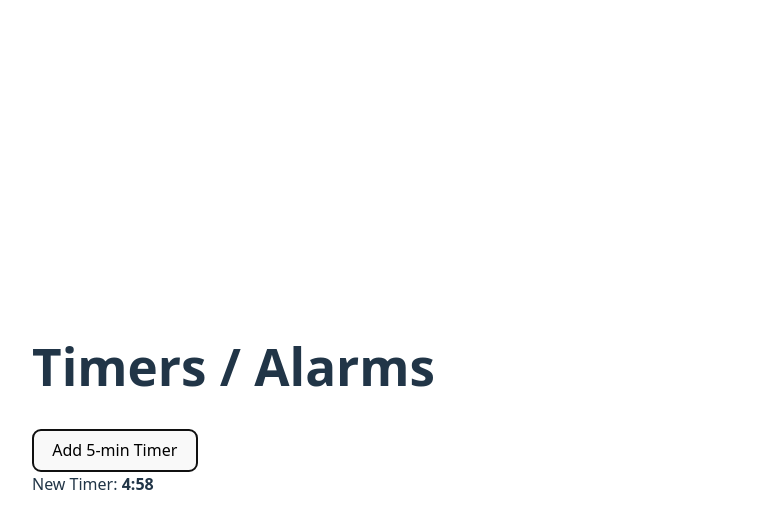
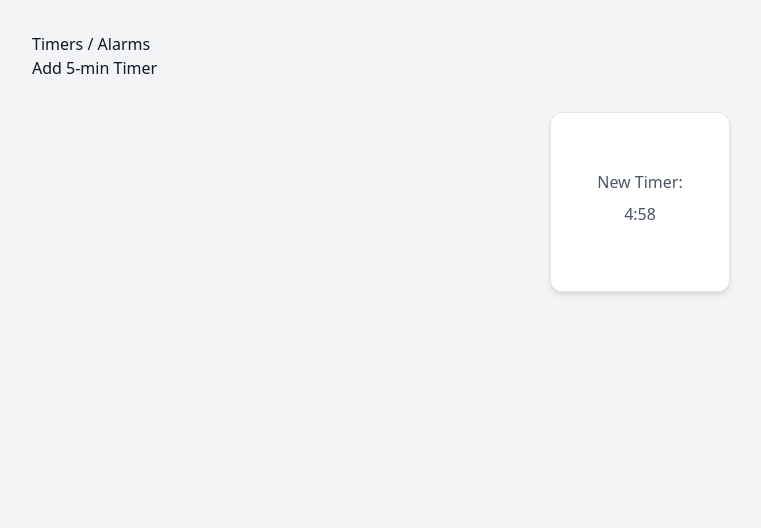
Before and after one commit to haiiro2gou/multiple-timer, a React (Vite) app: page / in a window 1280 px wide. Both pictures are taken after a click on the button "Add 5-min Timer". Shown: the top 528 px of the page, without its empty margins (0-761 px from the left). Built offline with nearby package versions, Linux system fonts and the light colour scheme.

Commit message:
refactor: apply tailwind css style

```diff
--- a/eslint.config.js
+++ b/eslint.config.js
@@ -6,7 +6,7 @@ import { globalIgnores } from "eslint/config";
 import { essentials, node, typescript, react } from "@haiiro2gou/eslint-config";
 
 export default tseslint.config([
-    globalIgnores(["dist", "vite.config.ts"]),
+    globalIgnores(["dist", "vite.config.ts", "tailwind.config.ts"]),
     ...essentials,
     ...node,
     ...typescript,
--- /dev/null
+++ b/postcss.config.js
@@ -0,0 +1,9 @@
+import tailwindcss from "@tailwindcss/postcss";
+import autoprefixer from "autoprefixer";
+
+export default {
+    plugins: [
+        tailwindcss,
+        autoprefixer,
+    ],
+};
--- a/src/App.css
+++ b/src/App.css
@@ -4,39 +4,3 @@
     padding: 2rem;
     text-align: center;
 }
-
-.logo {
-    height: 6em;
-    padding: 1.5em;
-    will-change: filter;
-    transition: filter 300ms;
-}
-.logo:hover {
-    filter: drop-shadow(0 0 2em #646cffaa);
-}
-.logo.react:hover {
-    filter: drop-shadow(0 0 2em #61dafbaa);
-}
-
-@keyframes logo-spin {
-    from {
-        transform: rotate(0deg);
-    }
-    to {
-        transform: rotate(360deg);
-    }
-}
-
-@media (prefers-reduced-motion: no-preference) {
-    a:nth-of-type(2) .logo {
-        animation: logo-spin infinite 20s linear;
-    }
-}
-
-.card {
-    padding: 2em;
-}
-
-.read-the-docs {
-    color: #888;
-}
--- a/src/features/timer/components/item.tsx
+++ b/src/features/timer/components/item.tsx
@@ -33,10 +33,13 @@ export const TimerItem = ({ timer, currentTime }: TimerItemProps) => {
         return formatTimer(remainingTime);
     };
 
+    const isFinished = timer.status === "finished";
+    const cardClassName = `timer-item ${isFinished ? "finished" : ""}`;
+
     return (
-        <div>
-            <span>{timer.name}: </span>
-            <strong>{getDisplayTime()}</strong>
-        </div>
+        <li className={cardClassName}>
+            <span className="timer-name">{timer.name}: </span>
+            <strong className="timer-name">{getDisplayTime()}</strong>
+        </li>
     );
 };
--- a/src/features/timer/components/list.tsx
+++ b/src/features/timer/components/list.tsx
@@ -1,5 +1,6 @@
 import * as React from "react";
 
+import "../style.css";
 import { type TimerData } from "../types.ts";
 import { TimerItem } from "./item.tsx";
 
@@ -13,7 +14,7 @@ export const TimerList = ({ timers, currentTime }: TimerListProps) => {
     if (timers.length === 0) return <div>No timers available.</div>;
 
     return (
-        <div>
+        <ul className="timer-list">
             {timers.map(elem => (
                 <TimerItem
                     key={elem.id}
@@ -21,6 +22,6 @@ export const TimerList = ({ timers, currentTime }: TimerListProps) => {
                     currentTime={currentTime}
                 ></TimerItem>
             ))}
-        </div>
+        </ul>
     );
 };
--- /dev/null
+++ b/src/features/timer/style.css
@@ -0,0 +1,49 @@
+.timer-list {
+    display: flex;
+    flex-wrap: wrap;
+    justify-content: center;
+    gap: 1.5rem;
+    list-style: none;
+    padding: 0;
+    margin-top: 2rem;
+}
+
+.timer-item {
+    background-color: #ffffff;
+    border: 1px solid #e5e7eb;
+    border-radius: 0.75rem;
+    box-shadow: 0 4px 6px -1px rgb(0 0 0 / 0.1), 0 2px 4px -2px rgb(0 0 0 / 0.1);
+    width: 180px;
+    height: 180px;
+    padding: 1.5rem;
+    display: flex;
+    flex-direction: column;
+    justify-content: center;
+    align-items: center;
+    text-align: center;
+    transition: transform 0.2s ease-in-out, box-shadow 0.2s ease-in-out;
+}
+
+.timer-item:hover {
+    transform: translateY(-5px);
+    box-shadow: 0 10px 15px -3px rgb(0 0 0 / 0.1), 0 4px 6px -4px rgb(0 0 0 / 0.1);
+}
+
+.timer-item .timer-name {
+    font-size: 1rem;
+    color: #4b5563;
+    margin-bottom: 0.5rem;
+    font-weight: 500;
+}
+
+.timer-item .timer-time {
+    font-size: 2.25rem; /* 36px */
+    font-weight: 700;
+    color: #111827;
+    font-family: 'Courier New', Courier, monospace;
+}
+
+.timer-item.finished .timer-time {
+    font-size: 1.5rem;
+    color: #16a34a;
+}
--- a/src/index.css
+++ b/src/index.css
@@ -1,68 +1,7 @@
-:root {
-    font-family: system-ui, Avenir, Helvetica, Arial, sans-serif;
-    line-height: 1.5;
-    font-weight: 400;
+@import "tailwindcss";
 
-    color-scheme: light dark;
-    color: rgba(255, 255, 255, 0.87);
-    background-color: #242424;
-
-    font-synthesis: none;
-    text-rendering: optimizeLegibility;
-    -webkit-font-smoothing: antialiased;
-    -moz-osx-font-smoothing: grayscale;
-}
-
-a {
-    font-weight: 500;
-    color: #646cff;
-    text-decoration: inherit;
-}
-a:hover {
-    color: #535bf2;
-}
-
-body {
-    margin: 0;
-    display: flex;
-    place-items: center;
-    min-width: 320px;
-    min-height: 100vh;
-}
-
-h1 {
-    font-size: 3.2em;
-    line-height: 1.1;
-}
-
-button {
-    border-radius: 8px;
-    border: 1px solid transparent;
-    padding: 0.6em 1.2em;
-    font-size: 1em;
-    font-weight: 500;
-    font-family: inherit;
-    background-color: #1a1a1a;
-    cursor: pointer;
-    transition: border-color 0.25s;
-}
-button:hover {
-    border-color: #646cff;
-}
-button:focus,
-button:focus-visible {
-    outline: 4px auto -webkit-focus-ring-color;
-}
-
-@media (prefers-color-scheme: light) {
-    :root {
-        color: #213547;
-        background-color: #ffffff;
-    }
-    a:hover {
-        color: #747bff;
-    }
-    button {
-        background-color: #f9f9f9;
+@layer base {
+    body {
+        @apply bg-gray-100 text-gray-900;
     }
 }
--- /dev/null
+++ b/tailwind.config.ts
@@ -0,0 +1,11 @@
+import type { Config } from "tailwindcss";
+
+const config: Config = {
+    content: ["./index.html", "./src/**/*.{js,ts,jsx,tsx,css}"],
+    theme: {
+        extend: {},
+    },
+    plugins: [],
+};
+
+export default config;
--- a/tsconfig.node.json
+++ b/tsconfig.node.json
@@ -4,7 +4,7 @@
         "skipLibCheck": true,
         "module": "ESNext",
         "moduleResolution": "bundler",
-        "allowSyntheticDefaultImports": true,
+        "allowSyntheticDefaultImports": true
     },
-    "include": ["vite.config.ts"]
+    "include": ["vite.config.ts", "tailwind.config.ts", "postcss.config.js"]
 }
--- a/vite.config.ts
+++ b/vite.config.ts
@@ -1,7 +1,7 @@
 import { defineConfig } from "vite";
+import path from "path";
 import react from "@vitejs/plugin-react-swc";
 import tailwindcss from "@tailwindcss/vite";
-import path from "path";
 
 // https://vite.dev/config/
 export default defineConfig({
```
